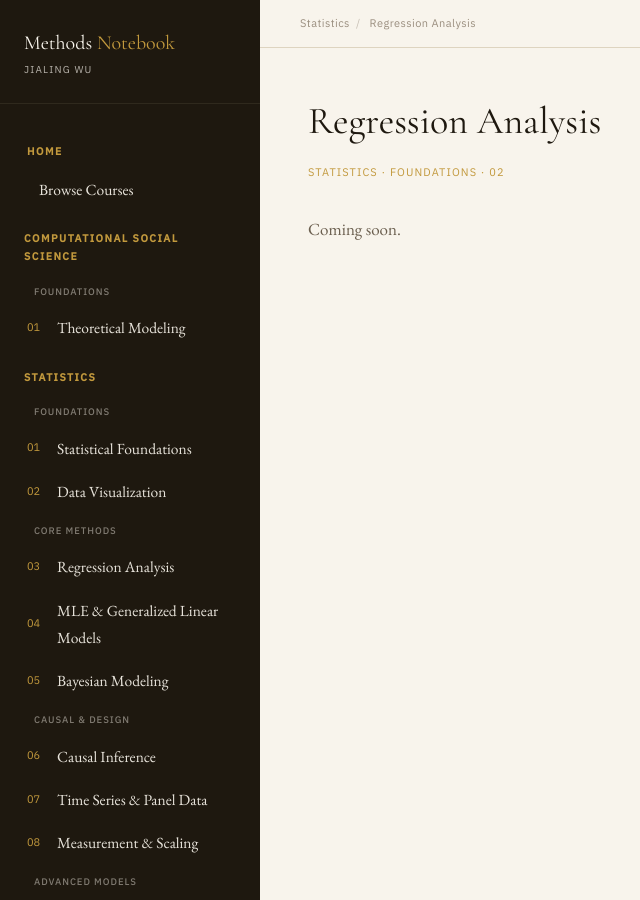
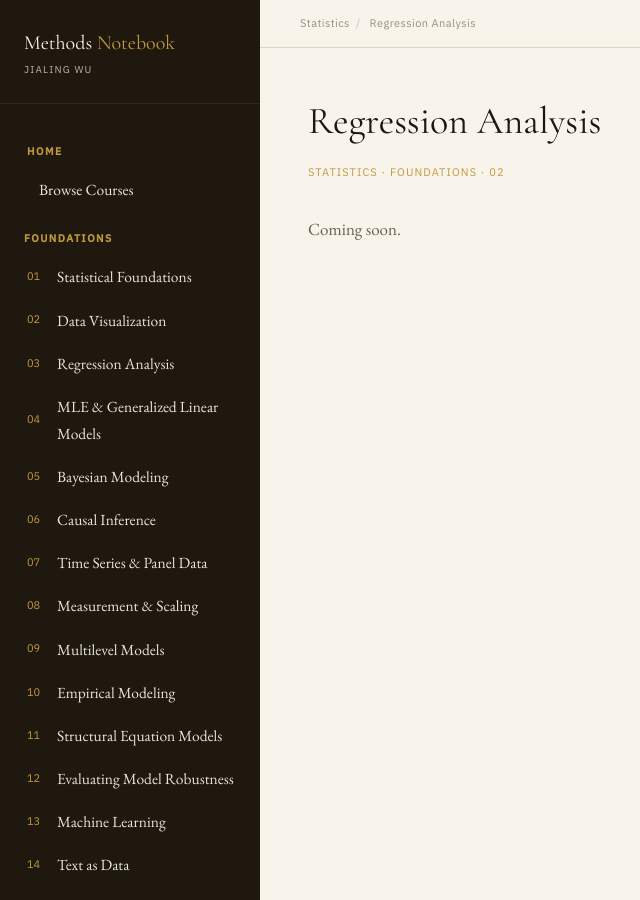
Before and after one commit to jialing-wu/jialing-wu.github.io, a Jekyll site: the page built from methods/regression_jekyll.html, in a window 1280 px wide. Shown: the whole page, without its empty margins (0-640 px from the left). Built offline with Jekyll 4.4.1, drawn with Linux system fonts in a browser that asks for light colours; some of the changed lines change nothing that is shown.

Commit message:
Reorganize sidebar: flat Foundations + empty Sample categories

```diff
--- a/_data/methods_nav.yml
+++ b/_data/methods_nav.yml
@@ -7,84 +7,57 @@
       title_zh: "浏览课程"
       url: "overview.html"
 
-- category: "Computational Social Science"
-  category_zh: "计算社会科学"
-  subcategories:
-    - name: "Foundations"
-      name_zh: "基础"
-      items:
-        - title: "Theoretical Modeling"
-          title_zh: "理论建模"
-          url: "theoretical-modeling.html"
-          num: "01"
-
-- category: "Statistics"
-  category_zh: "统计学"
-  subcategories:
-    - name: "Foundations"
-      name_zh: "基础"
-      items:
-        - title: "Statistical Foundations"
-          title_zh: "统计基础"
-          url: "reg-foundations.html"
-          num: "01"
-        - title: "Data Visualization"
-          title_zh: "数据可视化"
-          url: "reg-dataviz.html"
-          num: "02"
-    - name: "Core Methods"
-      name_zh: "核心方法"
-      items:
-        - title: "Regression Analysis"
-          title_zh: "回归分析"
-          url: "reg-ols.html"
-          num: "03"
-        - title: "MLE & Generalized Linear Models"
-          title_zh: "MLE 与广义线性模型"
-          url: "reg-mle.html"
-          num: "04"
-        - title: "Bayesian Modeling"
-          title_zh: "贝叶斯建模"
-          url: "reg-bayes.html"
-          num: "05"
-    - name: "Causal & Design"
-      name_zh: "因果与设计"
-      items:
-        - title: "Causal Inference"
-          title_zh: "因果推断"
-          url: "reg-causal.html"
-          num: "06"
-        - title: "Time Series & Panel Data"
-          title_zh: "时间序列与面板数据"
-          url: "reg-timeseries.html"
-          num: "07"
-        - title: "Measurement & Scaling"
-          title_zh: "测量与量表"
-          url: "reg-measurement.html"
-          num: "08"
-    - name: "Advanced Models"
-      name_zh: "进阶模型"
-      items:
-        - title: "Multilevel Models"
-          title_zh: "多层模型"
-          url: "reg-multilevel.html"
-          num: "09"
-        - title: "Empirical Modeling"
-          title_zh: "实证建模"
-          url: "reg-empirical.html"
-          num: "10"
-        - title: "Structural Equation Models"
-          title_zh: "结构方程模型"
-          url: "reg-sem.html"
-          num: "11"
-        - title: "Evaluating Model Robustness"
-          title_zh: "模型稳健性评估"
-          url: "reg-robustness.html"
-          num: "12"
-
-- category: "Computational Methods"
-  category_zh: "计算方法"
+- category: "Foundations"
+  category_zh: "基础课程"
   items:
+    - title: "Statistical Foundations"
+      title_zh: "统计基础"
+      url: "reg-foundations.html"
+      num: "01"
+    - title: "Data Visualization"
+      title_zh: "数据可视化"
+      url: "reg-dataviz.html"
+      num: "02"
+    - title: "Regression Analysis"
+      title_zh: "回归分析"
+      url: "reg-ols.html"
+      num: "03"
+    - title: "MLE & Generalized Linear Models"
+      title_zh: "MLE 与广义线性模型"
+      url: "reg-mle.html"
+      num: "04"
+    - title: "Bayesian Modeling"
+      title_zh: "贝叶斯建模"
+      url: "reg-bayes.html"
+      num: "05"
+    - title: "Causal Inference"
+      title_zh: "因果推断"
+      url: "reg-causal.html"
+      num: "06"
+    - title: "Time Series & Panel Data"
+      title_zh: "时间序列与面板数据"
+      url: "reg-timeseries.html"
+      num: "07"
+    - title: "Measurement & Scaling"
+      title_zh: "测量与量表"
+      url: "reg-measurement.html"
+      num: "08"
+    - title: "Multilevel Models"
+      title_zh: "多层模型"
+      url: "reg-multilevel.html"
+      num: "09"
+    - title: "Empirical Modeling"
+      title_zh: "实证建模"
+      url: "reg-empirical.html"
+      num: "10"
+    - title: "Structural Equation Models"
+      title_zh: "结构方程模型"
+      url: "reg-sem.html"
+      num: "11"
+    - title: "Evaluating Model Robustness"
+      title_zh: "模型稳健性评估"
+      url: "reg-robustness.html"
+      num: "12"
     - title: "Machine Learning"
       title_zh: "机器学习"
       url: "reg-ml.html"
@@ -97,15 +70,18 @@
       title_zh: "网络分析"
       url: "reg-network.html"
       num: "15"
-
-- category: "Theory & Society"
-  category_zh: "理论与社会"
-  items:
+    - title: "Theoretical Modeling"
+      title_zh: "理论建模"
+      url: "theoretical-modeling.html"
+      num: "16"
     - title: "Rational Choice Theory"
       title_zh: "理性选择理论"
       url: "reg-rational.html"
-      num: "16"
+      num: "17"
     - title: "Race, Ethnicity & Methods"
       title_zh: "种族、民族与方法"
       url: "reg-race.html"
-      num: "17"
+      num: "18"
+
+- category: "Sample"
+  category_zh: "实例演练"
```
